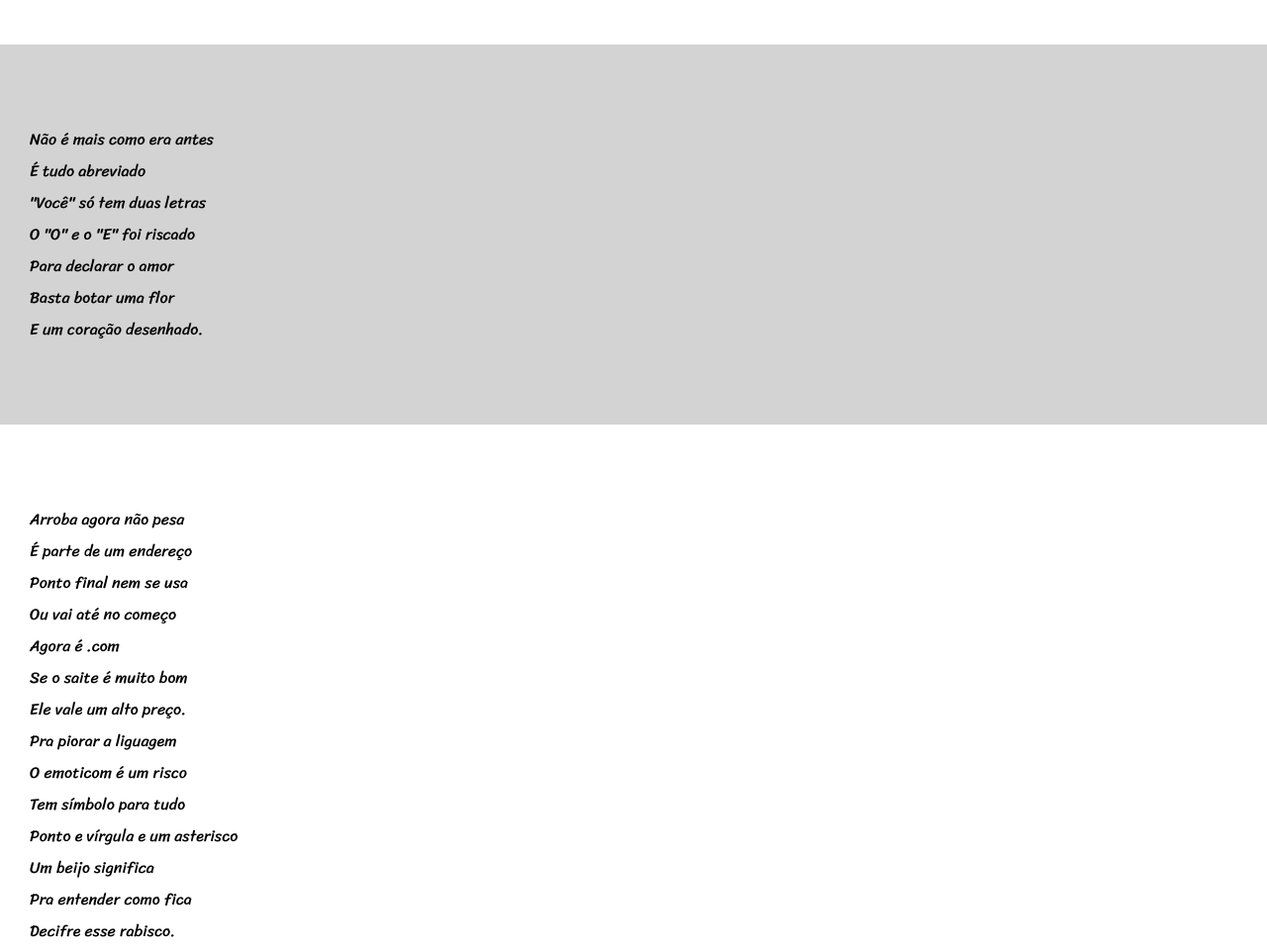
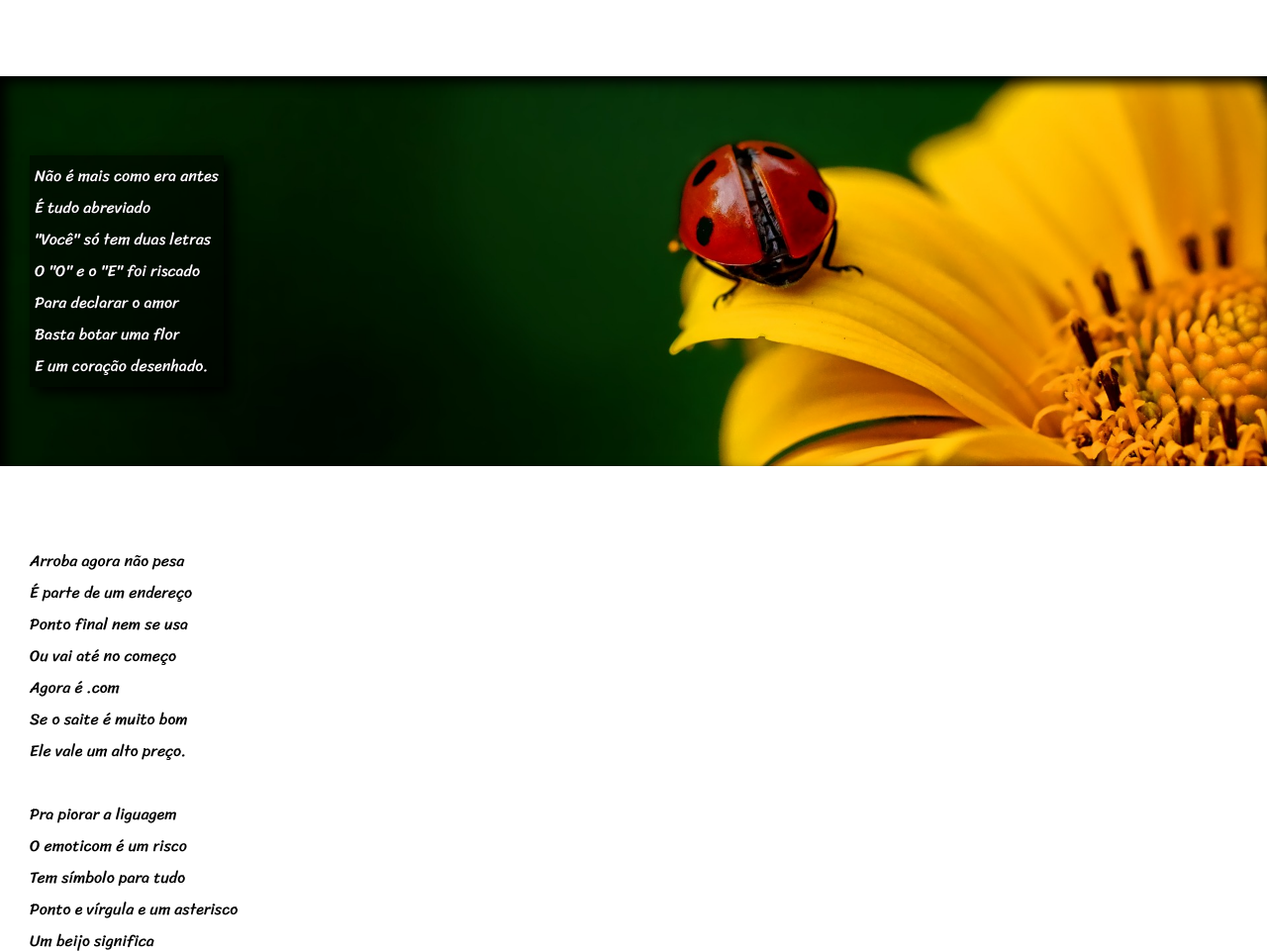
Before and after one commit to ViviBraga/desafio-cordel, a plain HTML site: page index.html in a window 1280 px wide. Shown: the part 457-1418 px from the top of the page at 99% size. Drawn offline with Linux system fonts and the light colour scheme.

Commit message:
finalizacao projeto cordel

```diff
--- a/index.html
+++ b/index.html
@@ -26,7 +26,7 @@
         </section>
 
 
-        <section class="imagem">
+        <section class="imagem" id="primeiro">
             <p>
                 Não é mais como era antes <br>
                 É tudo abreviado <br>
@@ -61,7 +61,7 @@
         </section>
 
 
-        <section class="imagem">
+        <section class="imagem" id="segundo">
             <p>
                 Tenho saudade das cartas <br>
                 Escritas com a própria mão <br>
--- a/style/style.css
+++ b/style/style.css
@@ -20,6 +20,7 @@ html, body {
     min-height: 100vh;
     background-color: lightgray;
     font-family: var(--font-padrao);
+    position: relative;
 }
 
 header {
@@ -65,6 +66,38 @@ section.normal {
 
 }
 
+section.imagem {
+    background-color: rgb(51, 51, 51);
+    color: white;
+    box-shadow: inset 6px 6px 13px 0px black;
+    background-attachment: fixed;
+
+}
+
+section.imagem > p {
+    padding: 5px;
+    display: inline-block;
+    background-color: rgba(0, 0, 0, 0.514);
+    text-shadow: 1px 1px 0px black;
+    box-shadow: 6px 6px 13px 0px black;
+}
+
+section.normal > p {
+    padding-bottom: 2em;
+}
+
+section#primeiro {
+    background-image: url(../imagens/background001.jpg);
+    background-position: right center;
+    background-size: cover;
+}
+
+section#segundo {
+    background-image: url(../imagens/background002.jpg);
+    background-size: cover;
+
+}
+
 footer {
     background-color: black;
     text-align: center;
```
